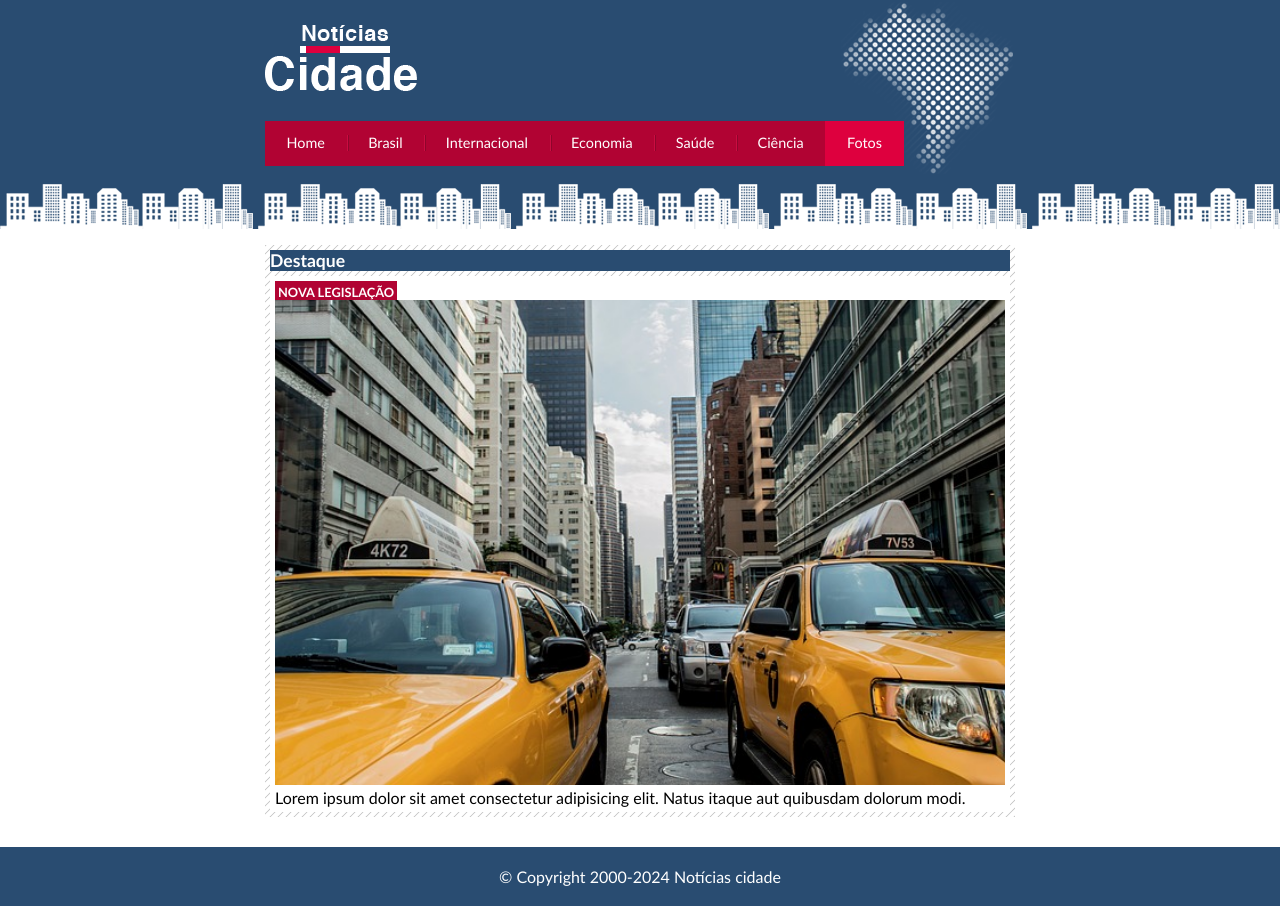
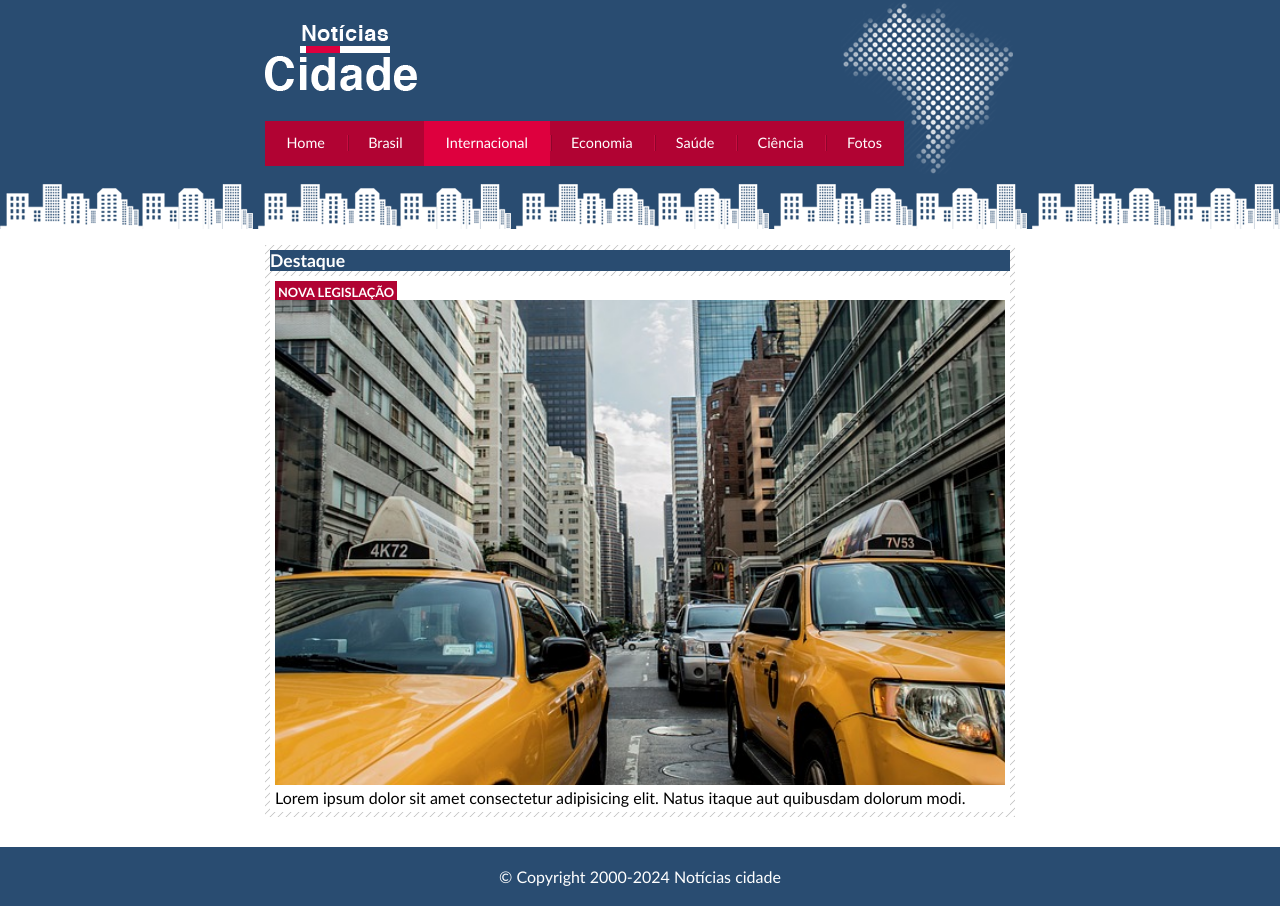
Before and after one commit to OlivierNdeye/Noticias-cidade, a plain HTML site: page internacional.html in a window 1280 px wide. Drawn offline with Linux system fonts and the light colour scheme.

Commit message:
correcoes nos arquivos html

```diff
--- a/internacional.html
+++ b/internacional.html
@@ -6,7 +6,7 @@
     <title>Notícia Cidade - Seu portal de Informações</title>
     <link rel="stylesheet" href="style.css">
 </head>
-<body id="uma-coluna" class="fotos">
+<body id="uma-coluna" class="internacional">
     <div id="container">
         <!--Inicio da Barra de Navegação -->
         <div id="topo">
```
Also changed, not shown: economia.html (+1 -1 lines).
